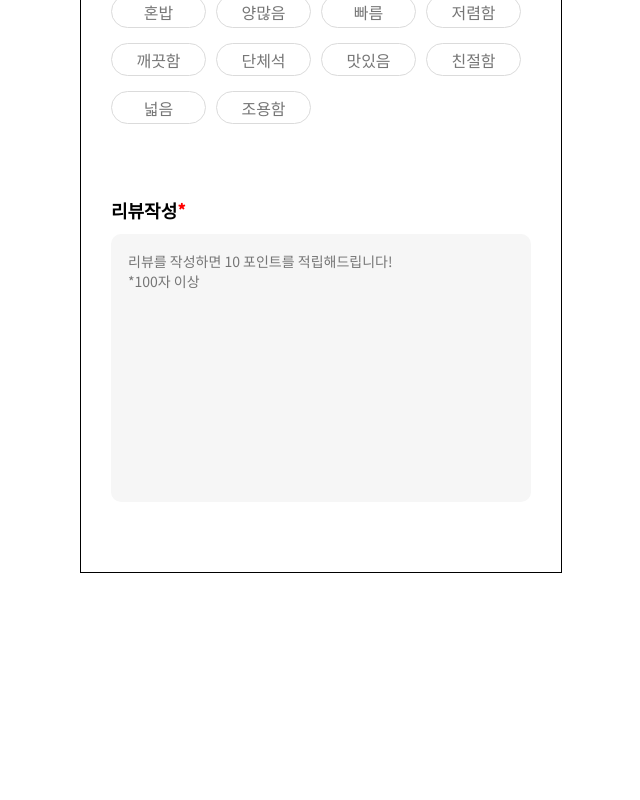
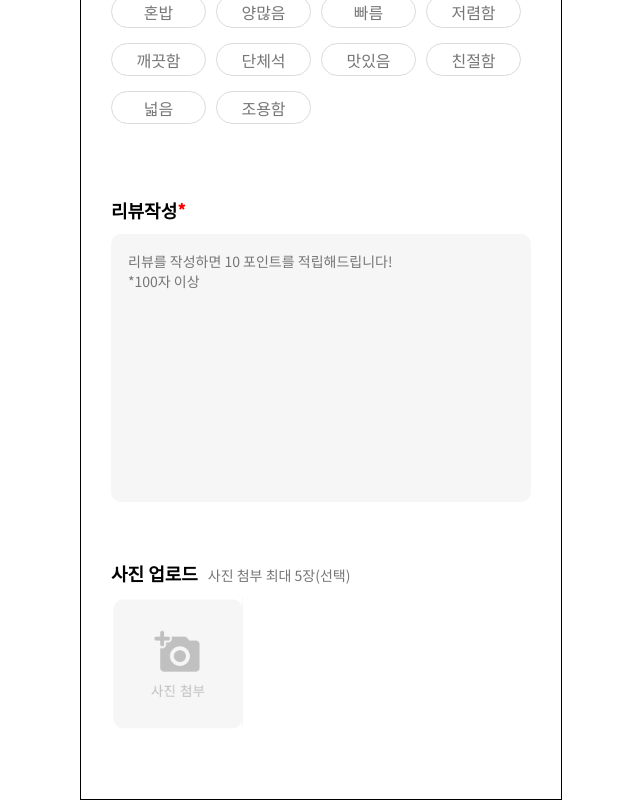
Before and after one commit to sieun1002/BapZip-Frontend, a React (Create React App) app: page /WriteReview in a window 1280 px wide. Shown: the part 477-1277 px from the top of the page, without its empty margins (319-959 px from the left). Before the commit the page ends 1050 px from the top, so only its background shows below. Built offline with nearby package versions, Linux system fonts and the light colour scheme.

Commit message:
WriteReview#5 uploadImg 구현

```diff
--- /dev/null
+++ b/src/components/WriteReview/UploadImg.jsx
@@ -0,0 +1,33 @@
+import React from 'react'
+
+import scrUploadBtn from '../../images/WriteReview/uploadBtn.png'
+
+export default function UploadImg() {
+    const fileInput = React.useRef(null);
+
+    const handleButtonClick = (e) => {
+        fileInput.current.click();
+    }
+
+    const handleChange = (e) => {
+        console.log(e.target.files[0]);
+    }
+    return (
+    <div className='uploadImg-WriteReview'>
+        <div className='txt-uploadImg'>
+            <p className='title-uploadImg'>사진 업로드</p>
+            <p className='detail-uploadImg'>사진 첨부 최대 5장(선택)</p>
+        </div>
+        <div className='img-uploadImg'>
+            <button className='uploadBtn-uploadImg'  style={{backgroundImage: `url(${scrUploadBtn})`, backgroundSize: "cover"}}
+            onClick={handleButtonClick}/>
+            <input type="file"
+            accept="image/jpg, image/jpeg, image/png"
+            style={{display:"none"}}
+            onChange={handleChange}
+            ref={fileInput}
+            />
+        </div>
+    </div>
+    )
+}
--- a/src/index.css
+++ b/src/index.css
@@ -379,3 +379,37 @@ p{
   font-weight: 500;
   font-size: 14px;
 }
+/* UploadImg */
+.uploadImg-WriteReview{
+  margin-top: 40px;
+  margin-left: 30px;
+  margin-right: 30px;
+  justify-content: left;
+  .txt-uploadImg{
+    display: flex;
+    align-items: baseline;
+    width: 397px;
+    height: 25px;
+    .title-uploadImg{
+      font-weight: 600;
+      font-size: 18px;
+    }
+    .detail-uploadImg{
+      margin-left: 10px;
+      font-weight: 500;
+      font-size: 14px;
+      color: #767676;
+    }
+  }
+}
+.img-uploadImg{
+  display: flex;
+  margin-top: 30px;
+  .uploadBtn-uploadImg{
+    width: 132px;
+    height: 132px;
+    outline: none;
+    border: none;
+  }
+
+}
--- a/src/pages/WriteReview.jsx
+++ b/src/pages/WriteReview.jsx
@@ -4,6 +4,7 @@ import SearchStore from '../components/WriteReview/SearchStore';
 import StarRating from '../components/WriteReview/StarRating';
 import SelectBenefit from '../components/WriteReview/SelectGood';
 import WriteTxt from '../components/WriteReview/WriteTxt';
+import UploadImg from '../components/WriteReview/UploadImg';
 
 export default function WriteReview() {
   return (
@@ -13,6 +14,7 @@ export default function WriteReview() {
         <StarRating />
         <SelectBenefit />
         <WriteTxt />
+        <UploadImg />
     </div>
   )
 }
```
Also changed, not shown: src/images/WriteReview/uploadBtn.png (added).
